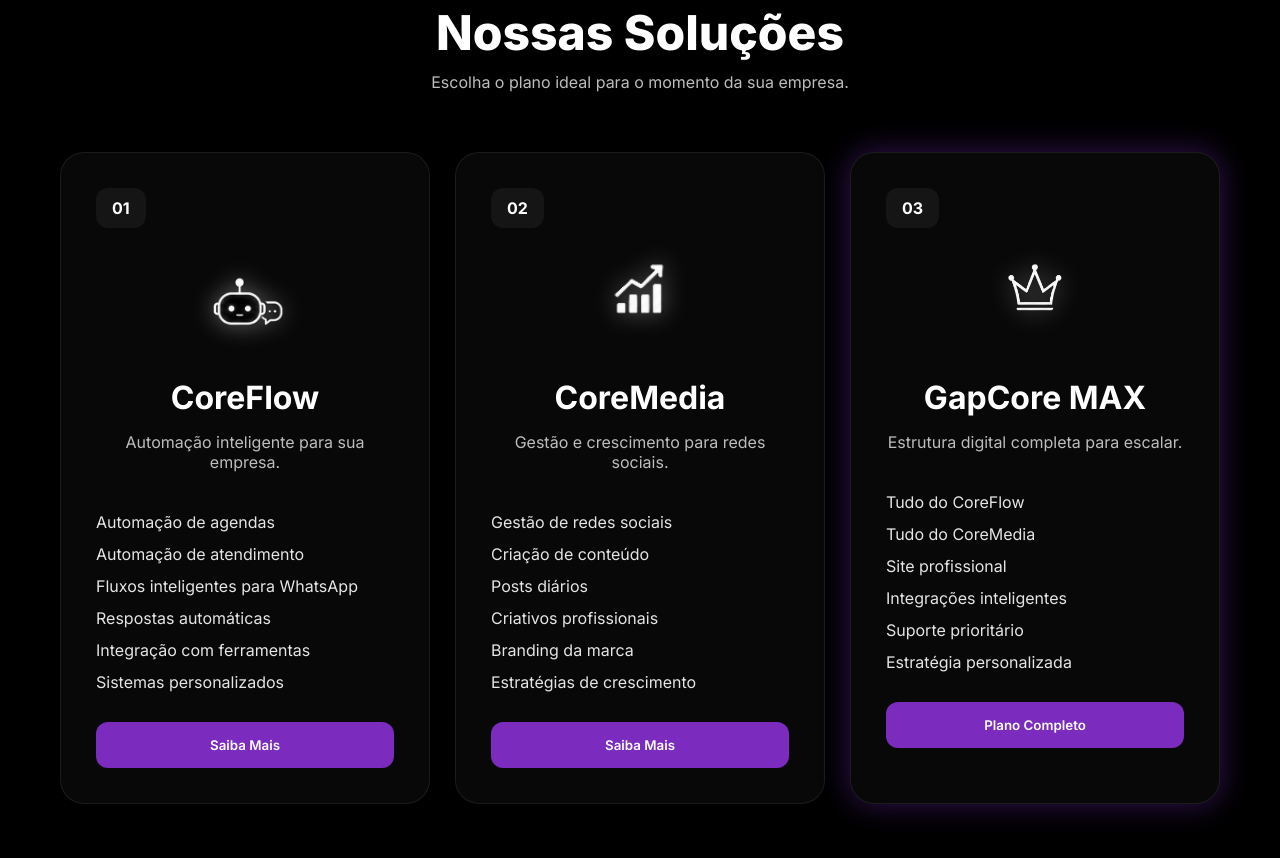
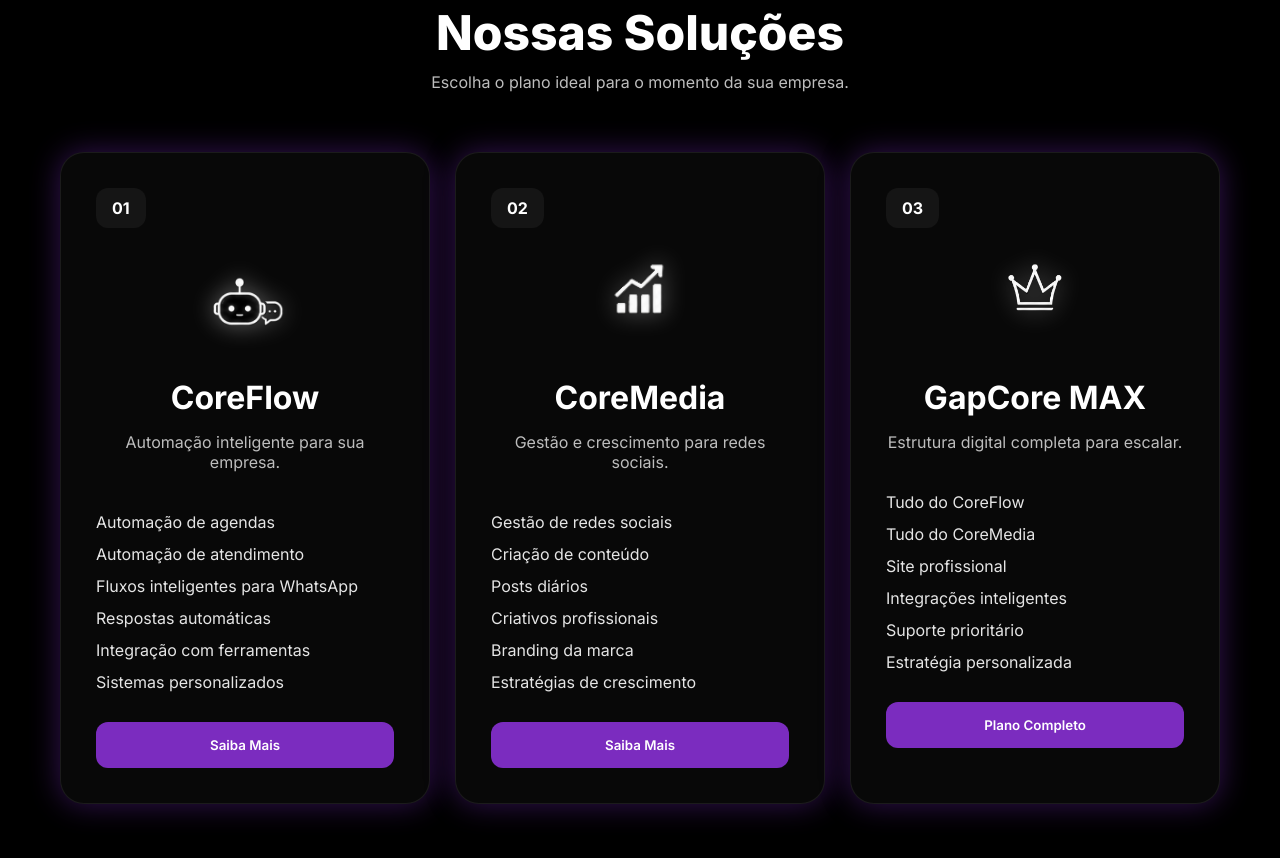
Before and after one commit to Gapcore/GapCode, a plain HTML site: page site.html in a window 1280 px wide. Shown: the part 917-1775 px from the top of the page. Drawn offline with Linux system fonts and the light colour scheme.

Commit message:
Bordinha bunitinha commit

```diff
--- a/site.css
+++ b/site.css
@@ -199,6 +199,7 @@ header{
 .plan-card{
     background:rgba(255,255,255,.03);
     border:1px solid rgba(255,255,255,.08);
+    box-shadow:0 0 30px rgba(147,51,234,.35);
     border-radius:24px;
     padding:35px;
     transition:.3s;
```
